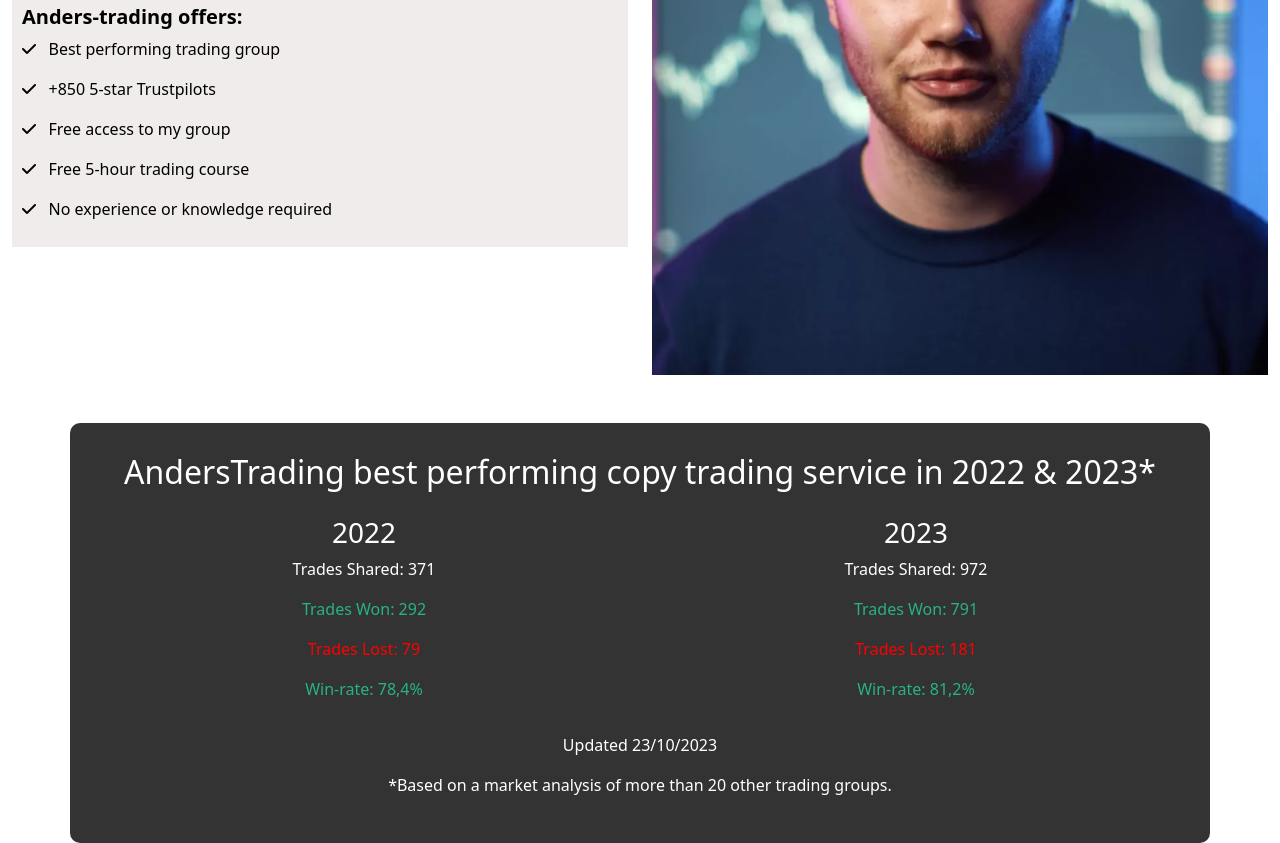
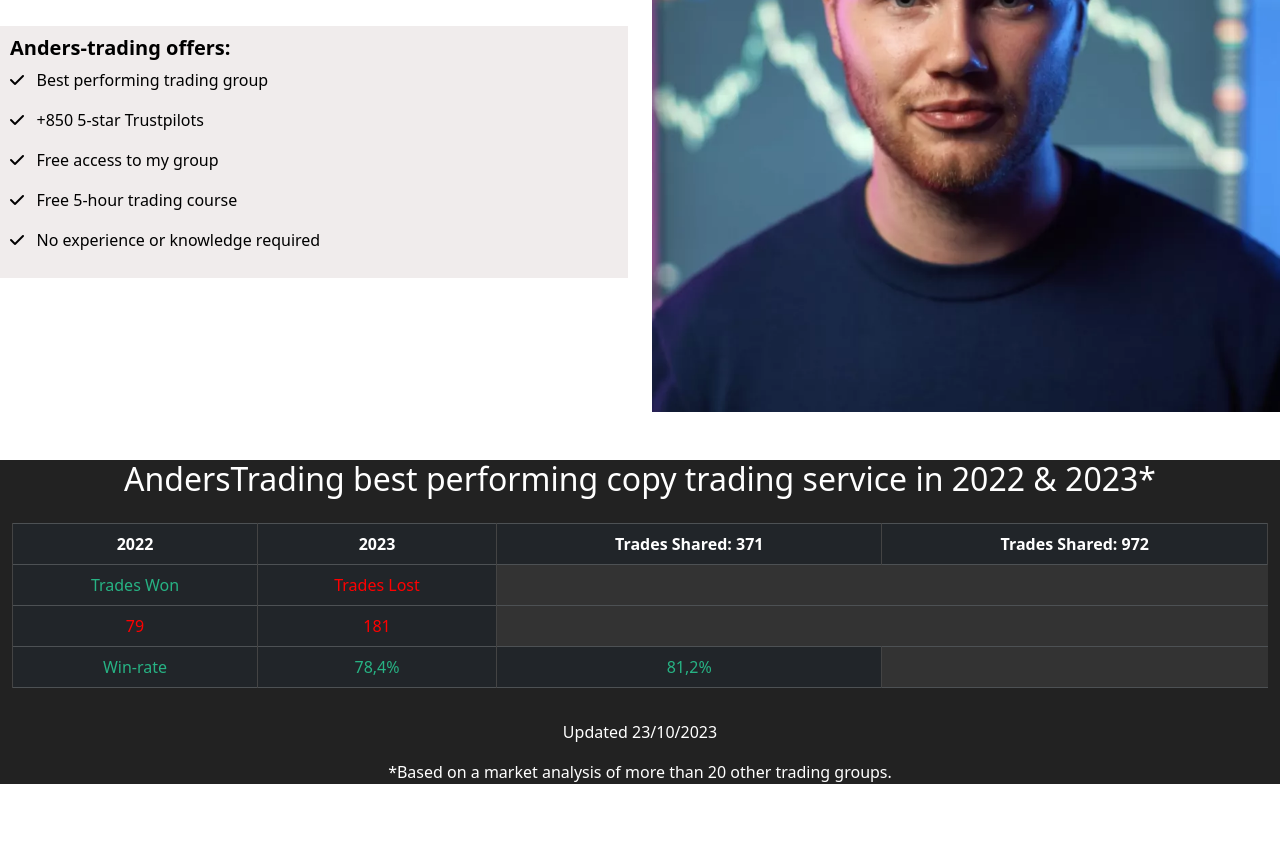
Before and after one commit to Bilal484/Angel_trade, a plain HTML site: page index.html in a window 1280 px wide. Shown: the part 402-1245 px from the top of the page. After the commit the page ends 1202 px from the top, so only its background shows below. Drawn offline with nearby package versions, Linux system fonts and the light colour scheme.

Commit message:
bilal_update

```diff
--- a/assets/css/style.css
+++ b/assets/css/style.css
@@ -89,19 +89,20 @@
 }
 
 /* **********************  Second table Portion **************** */
-.flags {
-    width: 100px;
-    height: auto;
+.sec_table_section {
+    background-color: #222222;
+    color: var(--color);
+    .text-white {
+        color: #ffffff;
     }
 
-.container {
+    .table-dark {
         background-color: #333;
-    padding: 30px;
-    border-radius: 10px;
     }
 
-.text-white {
-    color: #ffffff;
+    .table-dark th,
+    .table-dark td {
+        border-color: #444;
     }
 
     .text-success {
@@ -111,3 +112,4 @@
     .text-danger {
         color: #ff0000 !important;
     }
+}
--- a/index.html
+++ b/index.html
@@ -22,7 +22,7 @@
     </header>
     <main>
         <section>
-            <div class="container-fluid">
+            < class="container-fluid">
                 <div class="row ">
                     <div
                         class="col-lg-12 col-md-12  sec_top_header d-flex justify-content-center align-items-center flex-row text-center">
@@ -38,6 +38,7 @@
                         <h6> Turstpilot</h6>
                     </div>
                 </div>
+
                 <!-- ---------------- Main Section ----------------->
                 <div class="contaner">
                     <div class="row mt-5 mb-5">
@@ -78,33 +79,43 @@
                 </div>
 
                 <!-- ------------------- Second Table Portion ------------------ -->
-                <div class="container mt-5">
-                    <div class="text-center text-white">
+                <div class="container-fluid sec_table_section">
+                    <div class=" mt-5 text-center ">
                         <h2>AndersTrading best performing copy trading service in 2022 & 2023*</h2>
-                    </div>
-                    <div class="row text-center text-white mt-4">
-                        <div class="col-md-6">
-                            <h3>2022</h3>
-                            <p>Trades Shared: 371</p>
-                            <p class="text-success">Trades Won: 292</p>
-                            <p class="text-danger">Trades Lost: 79</p>
-                            <p class="text-success">Win-rate: 78,4%</p>
+                        <div class="table-responsive mt-4">
+                            <table class="table table-dark table-bordered">
+                                <thead>
+                                    <tr>
+                                        <th>2022</th>
+                                        <th>2023</th>
+                                        <th>Trades Shared: 371</th>
+                                        <th>Trades Shared: 972</th>
+                                    </tr>
+                                </thead>
+                                <tbody>
+                                    <tr>
+                                        <td class="text-success">Trades Won</td>
+                                        <td class="text-danger">Trades Lost</td>
+                                    </tr>
+                                    <tr>
+
+                                        <td class="text-danger">79</td>
+                                        <td class="text-danger">181</td>
+                                    </tr>
+                                    <tr>
+                                        <td class="text-success">Win-rate</td>
+                                        <td class="text-success">78,4%</td>
+                                        <td class="text-success">81,2%</td>
+                                    </tr>
+                                </tbody>
+                            </table>
                         </div>
-                        <div class="col-md-6">
-                            <h3>2023</h3>
-                            <p>Trades Shared: 972</p>
-                            <p class="text-success">Trades Won: 791</p>
-                            <p class="text-danger">Trades Lost: 181</p>
-                            <p class="text-success">Win-rate: 81,2%</p>
+                        <div class="mt-3">
+                            <p>Updated 23/10/2023</p>
+                            <p>*Based on a market analysis of more than 20 other trading groups.</p>
                         </div>
                     </div>
-                    <div class="text-center text-white mt-3">
-                        <p>Updated 23/10/2023</p>
-                        <p>*Based on a market analysis of more than 20 other trading groups.</p>
-                    </div>
                 </div>
-
-            </div>
         </section>
     </main>
     <footer>
```
Also changed, not shown: text.html (deleted, +0 -85 lines). Lines whose indentation alone changed are shown as unchanged.
